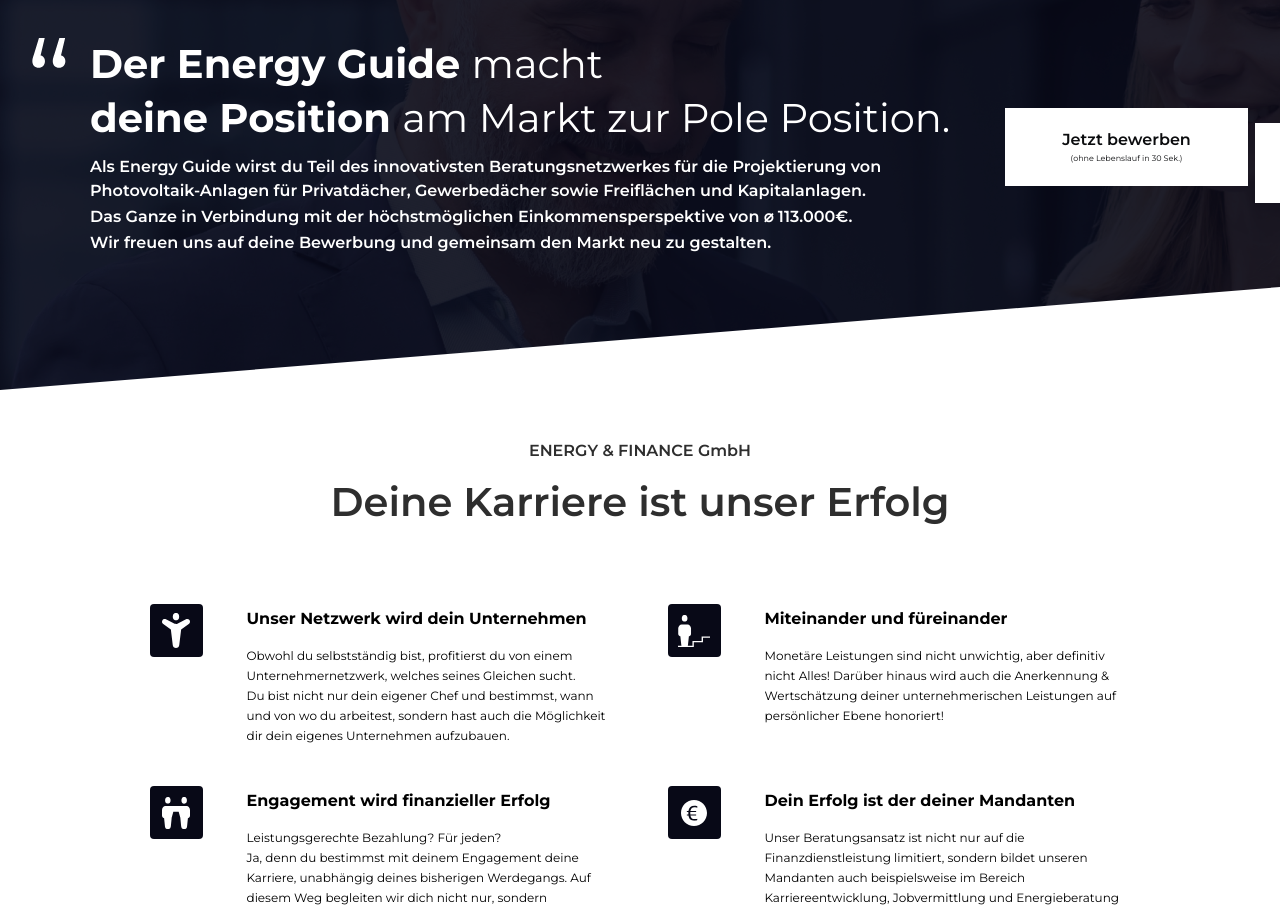
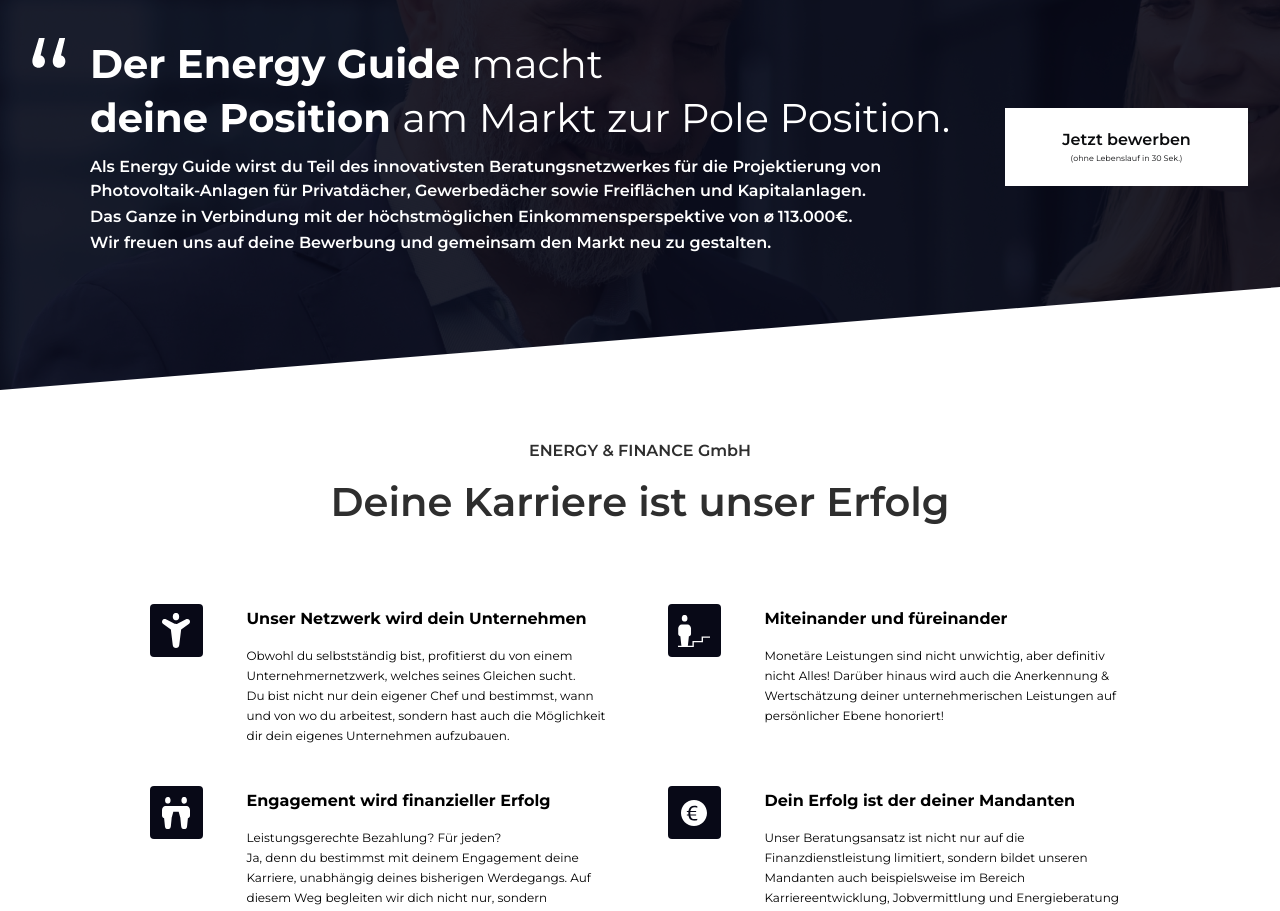
Before and after one commit to JESAM-Consulting/energyandfinance, a React (Create React App) app: page / in a window 1280 px wide. Shown: the part 818-1729 px from the top of the page. Built offline with nearby package versions, Linux system fonts and the light colour scheme; grey boxes are pictures that could not be loaded; a web font is replaced by a local one.

Commit message:
remove button

```diff
--- a/src/components/home/clientSection/clientSection.scss
+++ b/src/components/home/clientSection/clientSection.scss
@@ -12,20 +12,7 @@
     margin-top: -30px;
     position: relative;
 
-    .white-button {
-        position: absolute;
-        height: 80px;
-        width: 25px;
-        top: 45%;
-        transform: translateY(-50%);
-        position: absolute;
-        right: 0;
-        background-color: #fff;
 
-        @include breakpoint("max-sm") {
-            display: none;
-        }
-    }
 
     @include breakpoint("max-sm") {
         height: auto;
--- a/src/components/home/clientSection/index.js
+++ b/src/components/home/clientSection/index.js
@@ -11,7 +11,7 @@
   return (
     <div>
       <div className="new-client-banner-alignment">
-        <div className="white-button"></div>
+
         <div className="new-container-3">
           <div className="text-grid">
             <div className="text-grid-items">
```
